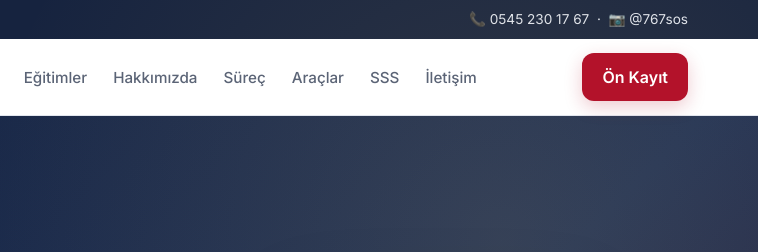
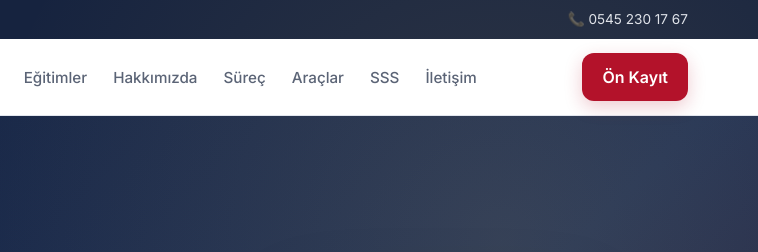
Before and after one commit to heymenvural/sosguvenlik, a plain HTML site: page index.html in a window 1280 px wide. Shown: the top 252 px of the page, 522-1280 px from the left. Drawn offline with nearby package versions, Linux system fonts and the light colour scheme.

Commit message:
Üst bardan Instagram bağlantısı kaldırıldı
Co-Authored-By: Claude Opus 5.5 <noreply@anthropic.com>
Claude-Session: https://claude.ai/code/session_01XDqBuNACzAYxN5MEZC3Yj1

```diff
--- a/index.html
+++ b/index.html
@@ -411,7 +411,7 @@ footer{background:var(--navy);color:#c3cbdb;padding:60px 0 24px}
 
 <div class="top"><div class="wrap">
 <span class="addr">📍 Kızılay Mah. Gazi Mustafa Kemal Blv. No:24/4 Çankaya / Ankara</span>
- <span><a href="tel:+905452301767">📞 0545 230 17 67</a> &nbsp;·&nbsp; <a href="https://www.instagram.com/767sos/" target="_blank" rel="noopener">📷 @767sos</a></span>
+ <span><a href="tel:+905452301767">📞 0545 230 17 67</a></span>
 </div></div>
 
 <nav id="nav"><div class="wrap">
```
